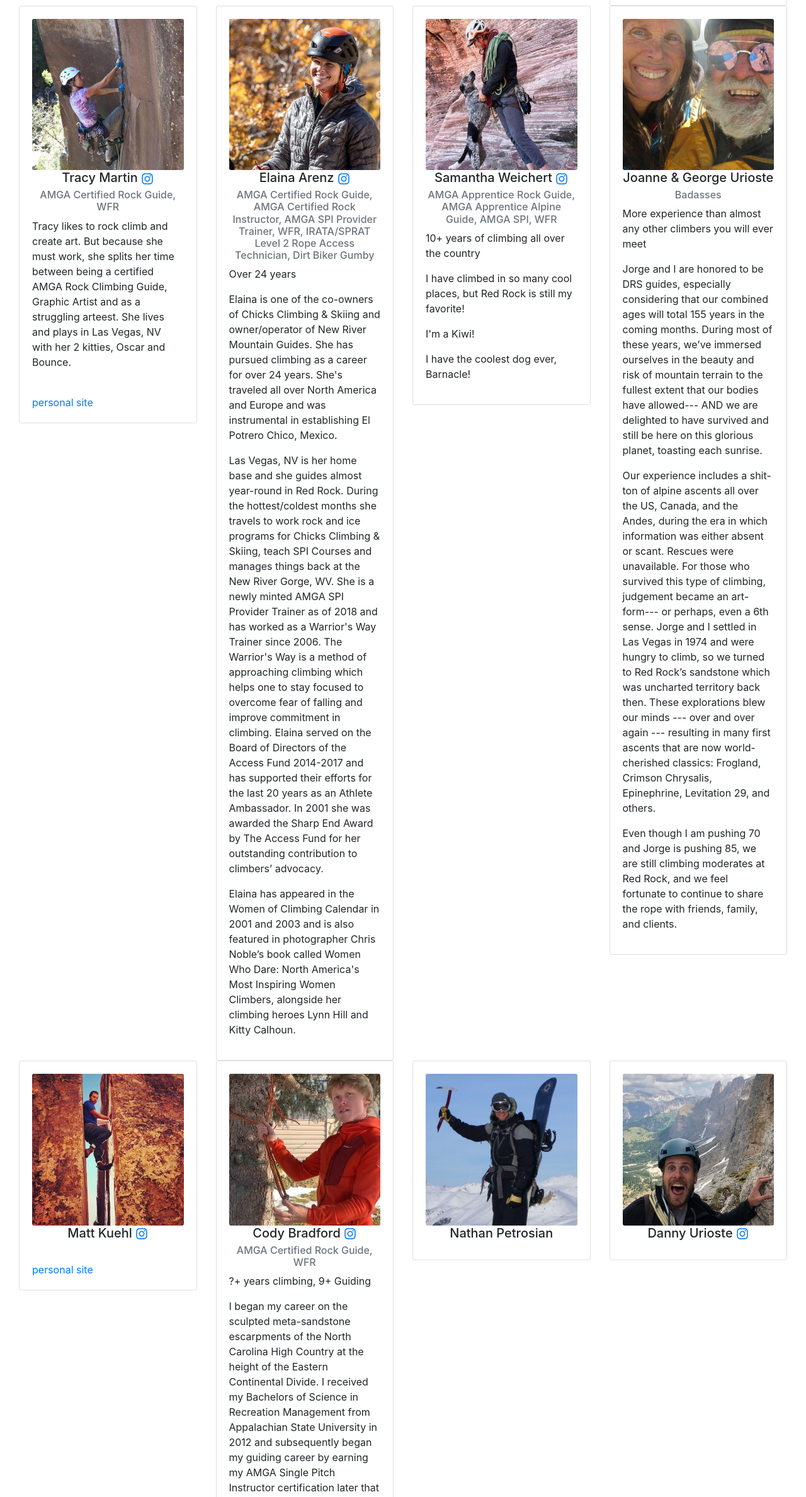
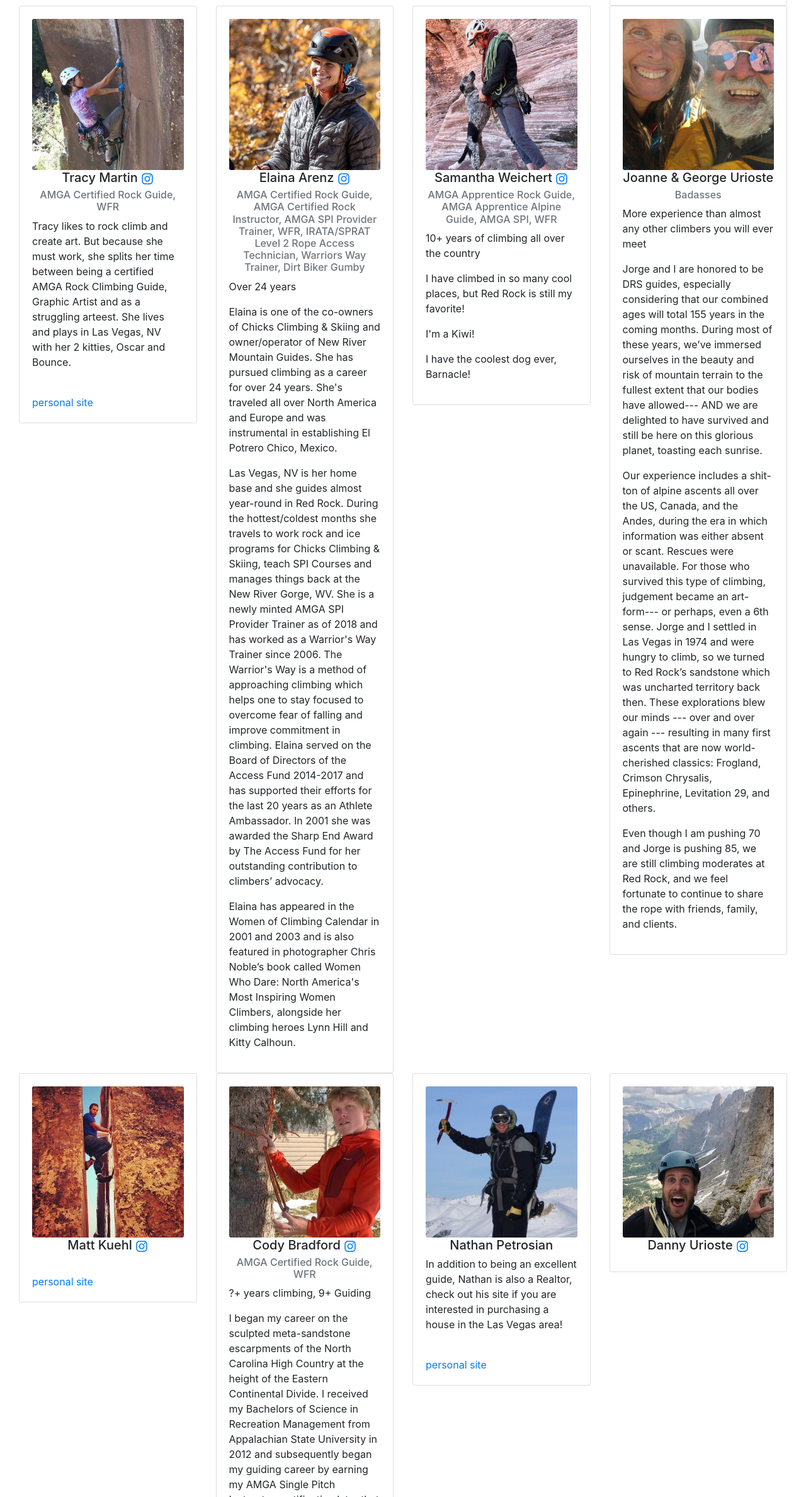
Before and after one commit to j-poneil/desert-rock-sports, a React (Create React App) app: page /guiding in a window 1280 px wide. Shown: the part 3297-5674 px from the top of the page at 63% size. Built offline with nearby package versions, Linux system fonts and the light colour scheme; a web font is replaced by a local one.

Commit message:
add youtube

```diff
--- a/src/components/data/guides.js
+++ b/src/components/data/guides.js
@@ -27,6 +27,7 @@ export const guides = [
         pic: Dan,
         ig: "",
         site: '',
+        youtube: '',
         active: true
     },
     {
@@ -39,6 +40,7 @@ export const guides = [
         pic: Josh,
         ig: "https://www.instagram.com/tullynation/",
         site: '',
+        youtube: '',
         active: true
     },
     {
@@ -50,7 +52,10 @@ export const guides = [
         bio3: "Coded this site. Also sews.",
         pic: T2,
         ig: "https://www.instagram.com/climbguidecraft/",
+        // ! add portfolio / resume site later one
         site: '',
+        // https://www.youtube.com/user/NotEnoughKit --- add if I ever get around to actually using it
+        youtube: '',
         active: true
     },
     {
@@ -63,6 +68,7 @@ export const guides = [
         pic: Rachel,
         ig: "https://www.instagram.com/twincannons/",
         site: '',
+        youtube: '',
         active: true
     },
     {
@@ -75,11 +81,12 @@ export const guides = [
         pic: Tracy,
         ig: "https://www.instagram.com/tracypmartin/",
         site: 'https://tracypmartin.com/',
+        youtube: '',
         active: true
     },
     {
         name: "Elaina Arenz",
-        certs: "AMGA Certified Rock Guide, AMGA Certified Rock Instructor, AMGA SPI Provider Trainer, WFR, IRATA/SPRAT Level 2 Rope Access Technician, Dirt Biker Gumby",
+        certs: "AMGA Certified Rock Guide, AMGA Certified Rock Instructor, AMGA SPI Provider Trainer, WFR, IRATA/SPRAT Level 2 Rope Access Technician, Warriors Way Trainer, Dirt Biker Gumby",
         exp: "Over 24 years",
         bio1: "Elaina is one of the co-owners of Chicks Climbing & Skiing and owner/operator of New River Mountain Guides. She has pursued climbing as a career for over 24 years. She's traveled all over North America and Europe and was instrumental in establishing El Potrero Chico, Mexico.",
         bio2: "Las Vegas, NV is her home base and she guides almost year-round in Red Rock. During the hottest/coldest months she travels to work rock and ice programs for Chicks Climbing & Skiing, teach SPI Courses and manages things back at the New River Gorge, WV. She is a newly minted AMGA SPI Provider Trainer as of 2018 and has worked as a Warrior's Way Trainer since 2006. The Warrior's Way is a method of approaching climbing which helps one to stay focused to overcome fear of falling and improve commitment in climbing. Elaina served on the Board of Directors of the Access Fund 2014-2017 and has supported their efforts for the last 20 years as an Athlete Ambassador. In 2001 she was awarded the Sharp End Award by The Access Fund for her outstanding contribution to climbers’ advocacy.",
@@ -87,6 +94,7 @@ export const guides = [
         pic: Elaina,
         ig: "https://www.instagram.com/lainersclimbs/",
         site: '',
+        youtube: 'https://www.youtube.com/user/ElainaNRMG',
         active: true
     },
     {
@@ -99,6 +107,7 @@ export const guides = [
         pic: Samantha,
         ig: "https://www.instagram.com/sam.weich/",
         site: '',
+        youtube: '',
         active: true
     },
     {
@@ -111,6 +120,7 @@ export const guides = [
         pic: Joanne,
         ig: "",
         site: '',
+        youtube: '',
         active: true
     },
     {
@@ -123,6 +133,7 @@ export const guides = [
         pic: Matt,
         ig: "https://www.instagram.com/mattkuehlphoto/",
         site: 'https://www.mattkuehlphoto.com/',
+        youtube: 'https://www.youtube.com/user/sometimesmatt',
         active: true
     },
     {
@@ -135,18 +146,20 @@ export const guides = [
         pic: Cody,
         ig: "https://www.instagram.com/thecodybradford/",
         site: 'https://www.codybradford.com/',
+        youtube: 'https://www.youtube.com/channel/UCDN5bJMKsAjQ3YE9VK5ezwQ',
         active: true
     },
     {
         name: "Nathan Petrosian",
         certs: "",
         exp: "",
-        bio1: "",
+        bio1: "In addition to being an excellent guide, Nathan is also a Realtor, check out his site if you are interested in purchasing a house in the Las Vegas area!",
         bio2: "",
         bio3: "",
         pic: Nathan,
         ig: "",
-        site: '',
+        site: 'http://www.nathanpetrosian.com/',
+        youtube: '',
         active: true
     },
     {
@@ -159,6 +172,7 @@ export const guides = [
         pic: Adam,
         ig: "https://www.instagram.com/a.happensack/",
         site: '',
+        youtube: '',
         active: false
     },
     {
@@ -171,6 +185,7 @@ export const guides = [
         pic: Danny,
         ig: "https://www.instagram.com/dynooftheshire/",
         site: '',
+        youtube: '',
         active: true
     }
 ];
```
